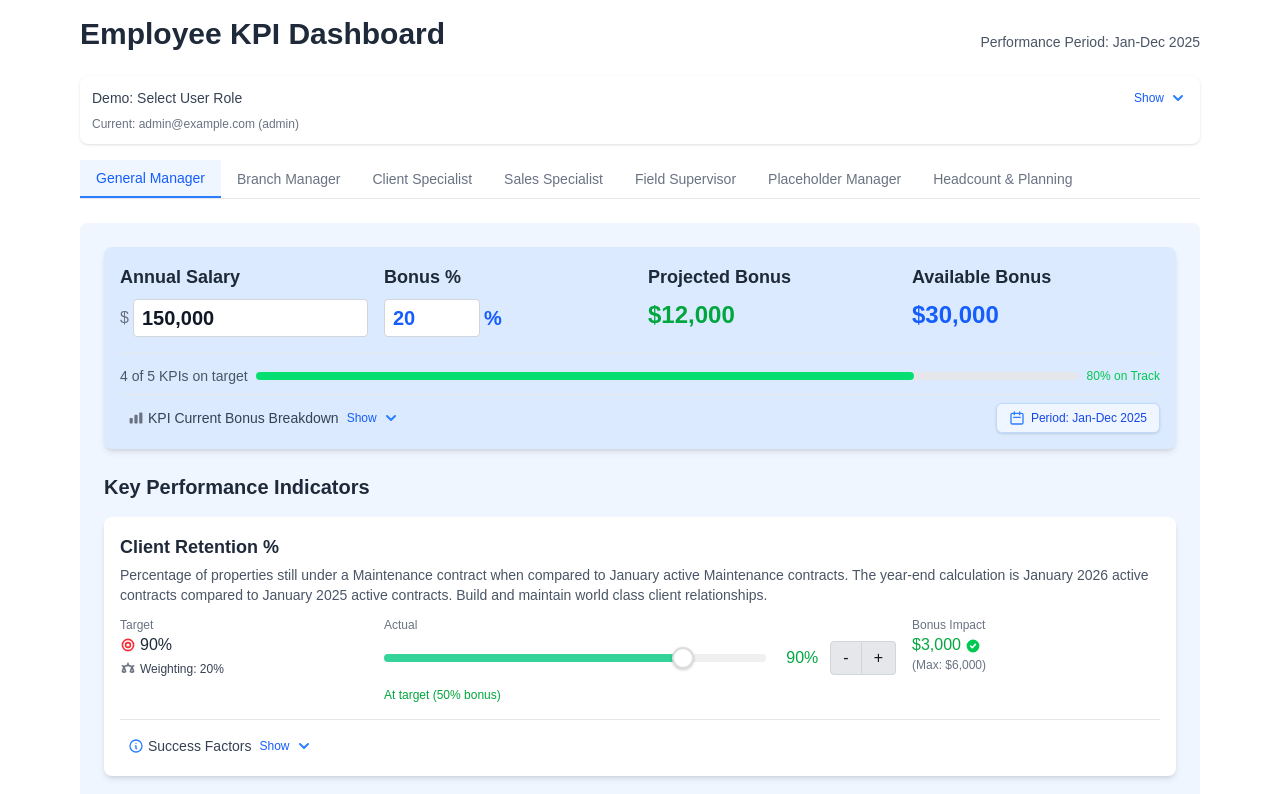
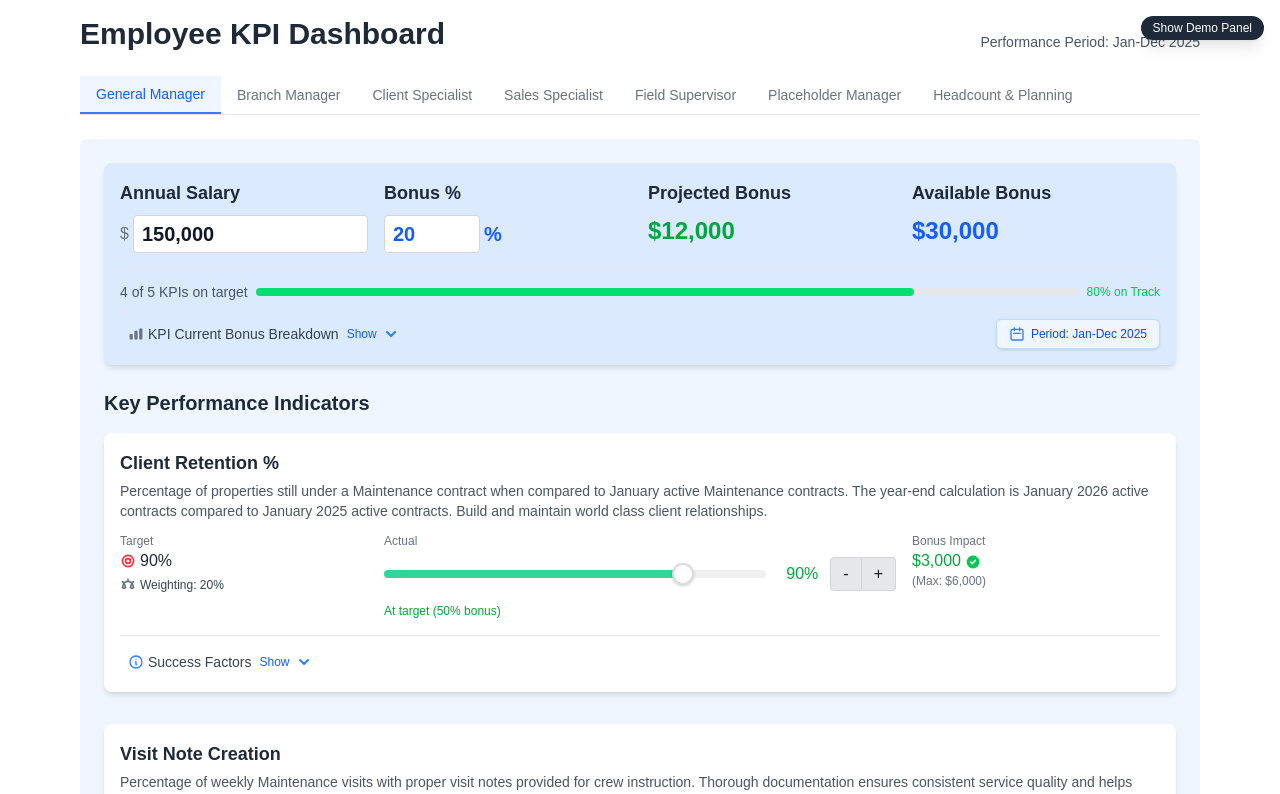
Before and after one commit to TyMurrayELM/KPI-Dashboard, a Next.js app: page / in a window 1280 px wide. Shown: the top 794 px of the page. Built offline with nearby package versions, Linux system fonts and the light colour scheme.

Commit message:
Fully hide demo panel

```diff
--- a/src/components/KPIDashboard.jsx
+++ b/src/components/KPIDashboard.jsx
@@ -1835,6 +1835,7 @@ const KPIDashboard = () => {
 
 
 {/* Demo User Role Selector - would be removed in production */}
+{userRoleExpanded ? (
   <div className="mb-4 bg-white p-3 rounded-lg shadow-sm">
     <div
       className="flex items-center justify-between cursor-pointer"
@@ -1842,29 +1843,14 @@ const KPIDashboard = () => {
     >
       <h3 className="text-sm font-medium text-gray-700">Demo: Select User Role</h3>
       <div className="text-blue-500 flex items-center">
-      <span className="text-xs mr-1 text-blue-600">
-        {userRoleExpanded ? 'Hide' : 'Show'}
-      </span>
-      {userRoleExpanded ? (
+        <span className="text-xs mr-1 text-blue-600">Hide</span>
         <svg xmlns="http://www.w3.org/2000/svg" className="h-5 w-5" viewBox="0 0 20 20" fill="currentColor">
           <path fillRule="evenodd" d="M14.707 12.707a1 1 0 01-1.414 0L10 9.414l-3.293 3.293a1 1 0 01-1.414-1.414l4-4a1 1 0 011.414 0l4 4a1 1 0 010 1.414z" clipRule="evenodd" />
         </svg>
-      ) : (
-        <svg xmlns="http://www.w3.org/2000/svg" className="h-5 w-5" viewBox="0 0 20 20" fill="currentColor">
-          <path fillRule="evenodd" d="M5.293 7.293a1 1 0 011.414 0L10 10.586l3.293-3.293a1 1 0 111.414 1.414l-4 4a1 1 0 01-1.414 0l-4-4a1 1 0 010-1.414z" clipRule="evenodd" />
-        </svg>
-      )}
-    </div>
-  </div>
-
-  {/* Collapsible content */}
-  <div
-    className={`overflow-hidden transition-all duration-300 ease-in-out ${
-      userRoleExpanded
-        ? 'max-h-96 opacity-100 mt-3'
-        : 'max-h-0 opacity-0'
-    }`}
-  >
+      </div>
+    </div>
+
+    <div className="mt-3">
       <div className="flex flex-wrap gap-2">
         {['admin', 'general-manager', 'branch-manager', 'client-specialist', 'field-supervisor', 'specialist', 'asset-risk-manager'].map(role => (
           <button
@@ -1884,14 +1870,17 @@ const KPIDashboard = () => {
         Current user: {currentUser.email} ({currentUser.role})
       </p>
     </div>
-
-  {/* Always show current user when collapsed */}
-  {!userRoleExpanded && (
-    <p className="text-xs text-gray-500 mt-2">
-      Current: {currentUser.email} ({currentUser.role})
-    </p>
+  </div>
+) : (
+  // Small floating button when collapsed
+  <button
+    onClick={() => setUserRoleExpanded(true)}
+    className="fixed top-4 right-4 bg-gray-800 text-white px-3 py-1 rounded-full text-xs shadow-lg hover:bg-gray-700 z-20"
+    title="Show User Role Selector"
+  >
+    Show Demo Panel
+  </button>
 )}
-</div>
 
       {/* Tabs - only render tabs that the user has access to */}
       <div className="flex flex-wrap border-b border-gray-200 mb-6 overflow-x-auto">
```
Lines whose indentation alone changed are shown as unchanged.
